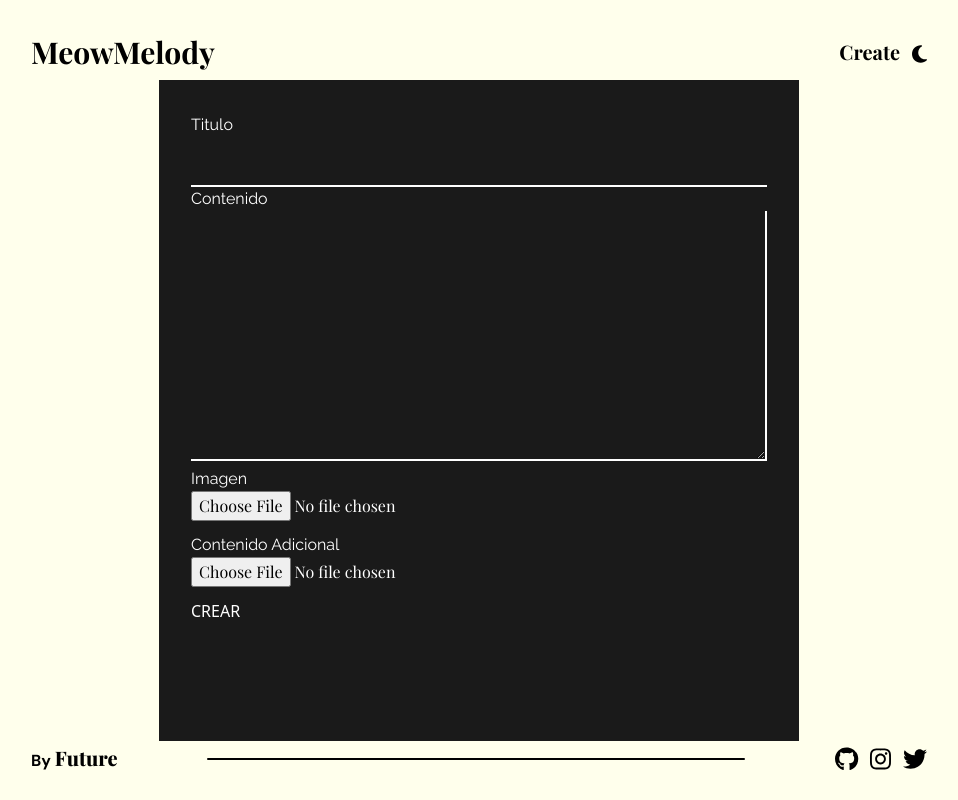
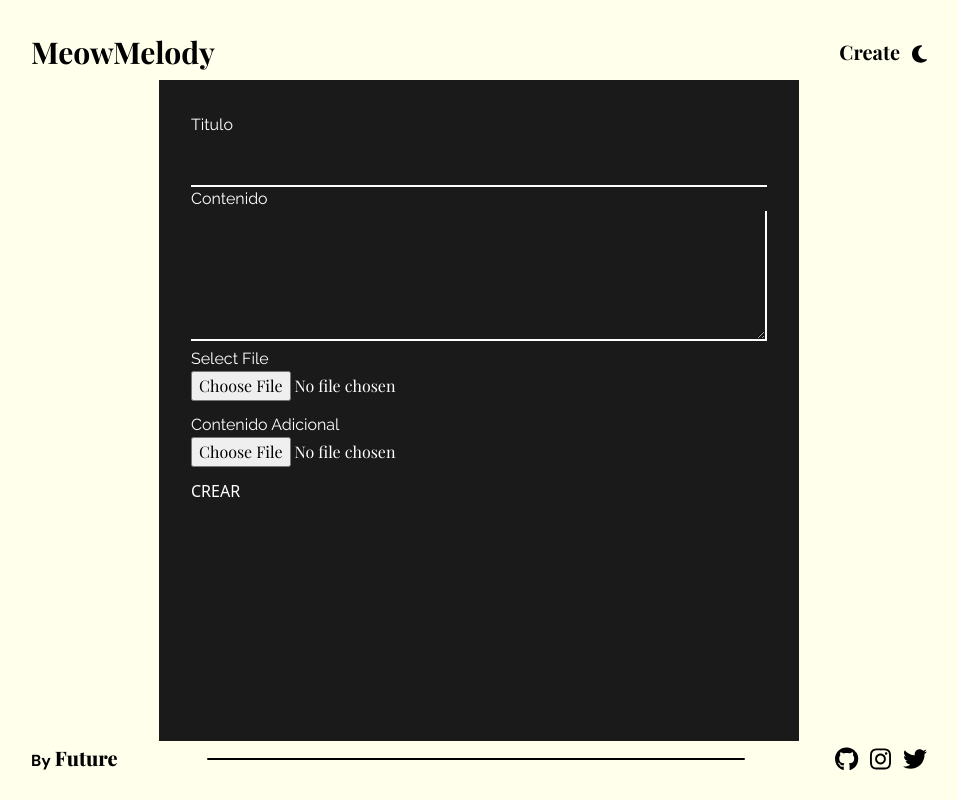
Before and after one commit to Jkose7/Blog-MeowMelody, a React (Vite) app: page /createNew in a window 1280 px wide. Shown: the whole page, without its empty margins (161-1119 px from the left). Built offline with nearby package versions, Linux system fonts and the light colour scheme; a web font is replaced by a local one.

Commit message:
convert image

```diff
--- a/src/pages/createNew.jsx
+++ b/src/pages/createNew.jsx
@@ -12,8 +12,6 @@ const schema = yup.object().shape({
   })
 })
 
-
-
 export function CreateNews({News}) {
 
   const {
@@ -26,9 +24,22 @@ export function CreateNews({News}) {
     resolver: yupResolver(schema),
   });
 
-  console.log(errors)
+  const [image, setImage] = useState('');
 
-  const [image, setImage] = useState('');
+
+  const onSubmit = data => {
+
+    if (data.files.length > 0){
+      convert2base64(data.files[0])
+    }
+    data.fechaActual = new Date();
+    image ? data.files = image : data.files = null
+
+    reset()
+
+    News.push(data)
+    console.log(News)
+  };
 
   const convert2base64 = file =>{
     const reader = new FileReader();
@@ -40,25 +51,11 @@ export function CreateNews({News}) {
     reader.readAsDataURL(file)
   }
 
-  const onSubmit = handleSubmit((data) => {
-
-    if (data.files.length > 0){
-      convert2base64(data.files[0])
-    }
-    data.fechaActual = new Date();
-    data.image = image
-    reset()
-
-    News.push(data)
-    console.log(News)
-  });
-
-
   return (
-
     <section className=" bg-second-color flex justify-center items-center flex-col mx-5 md:mx-16 lg:mx-28 xl:mx-80 gap-5 p-8 h-full">
       {/*mx-5 md:mx-16 lg:mx-28 xl:mx-48 2xl:mx-80 gap-5 flex flex-col h-full py-4*/}
-      <form action="" className="text-white w-full h-full " onSubmit={onSubmit}>
+      {image ? console.log(image) : console.log("no hay imagen")}
+      <form action="" className="text-white w-full h-full overflow-y-scroll overflow-hidden" onSubmit={handleSubmit(onSubmit)}>
           {/*TITULO */}
           <label htmlFor="titulo" className="font-texto">
             Titulo
@@ -91,8 +88,8 @@ export function CreateNews({News}) {
           <textarea
             name=""
             id=""
-            cols="30"
-            rows="10"
+            cols="10"
+            rows="5"
             {...register("contenido", {
               required: {
                 value: true,
@@ -114,12 +111,13 @@ export function CreateNews({News}) {
           {/*IMAGEN */}
           {!watch('files') || watch('files'.length === 0) ? (
             <div>
-              <label htmlFor="img" className="block font-texto">
-                   Imagen
+              <label htmlFor="fileupload" className="block font-texto">
+                   Select File
               </label>
               <input
+                id='fileupload'
                 type="file"
-                {...register("img")}
+                {...register("files")}
                 className="font-titulos mb-3"
               />
             </div>
```
